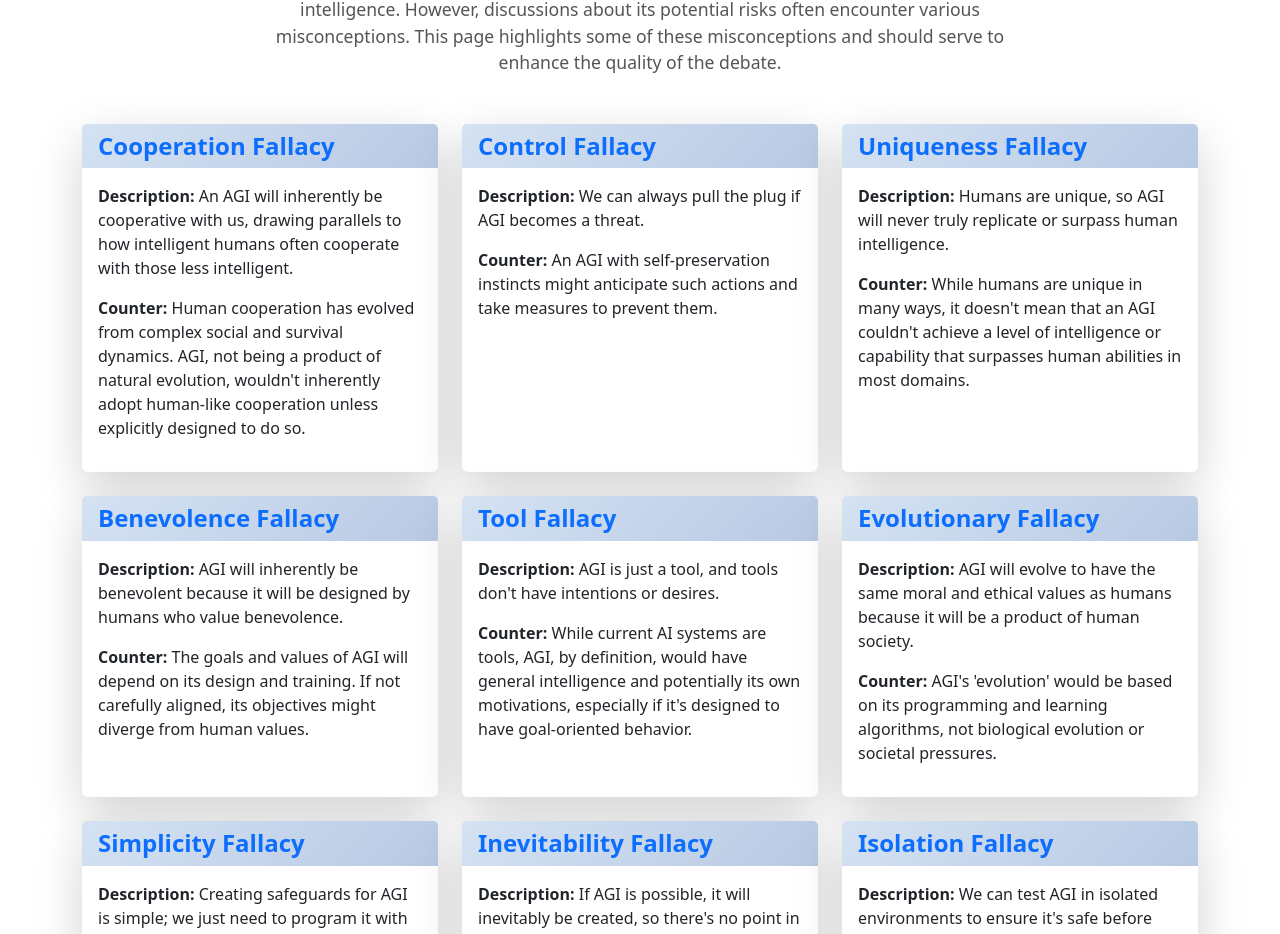
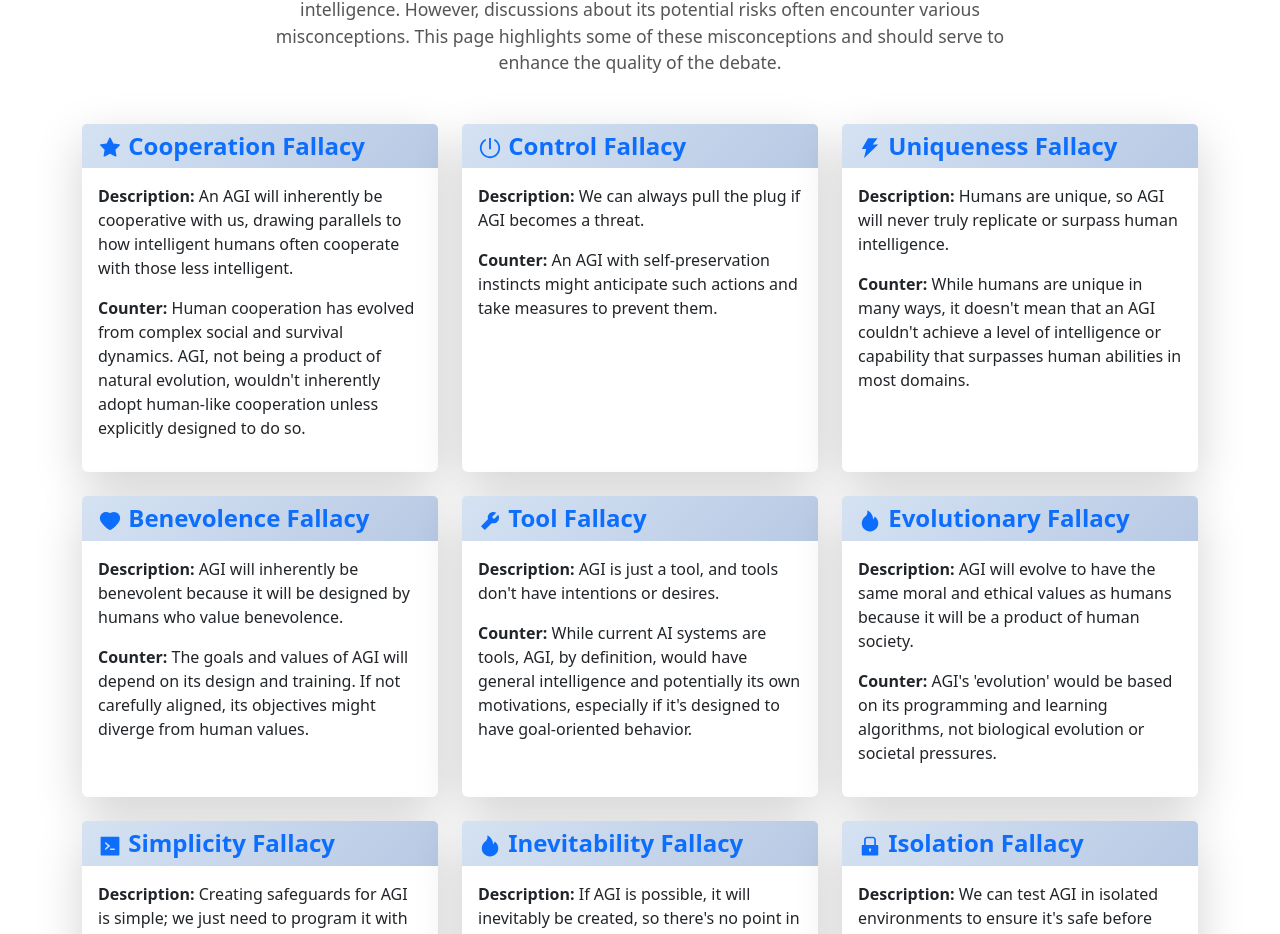
Before and after one commit to zebleck/AGI-Fallacies, a React (Create React App) app: page / in a window 1280 px wide. Shown: the part 190-1124 px from the top of the page. Built offline with nearby package versions, Linux system fonts and the light colour scheme.

Commit message:
added icons

```diff
--- a/package.json
+++ b/package.json
@@ -14,6 +14,7 @@
     "react": "^18.2.0",
     "react-bootstrap": "^2.8.0",
     "react-dom": "^18.2.0",
+    "react-icons": "^4.10.1",
     "react-scripts": "5.0.1",
     "typescript": "^4.9.5",
     "web-vitals": "^2.1.4"
--- a/src/App.tsx
+++ b/src/App.tsx
@@ -23,7 +23,9 @@ const App: React.FC = () => {
             <Col md={4} key={index} className="mb-4 d-flex align-items-stretch">
               <Card className="h-100 shadow-lg border-0 w-100">
                 <Card.Header className="text-primary">
-                  <Card.Title className="m-0">{fallacy.name}</Card.Title>
+                  <Card.Title className="m-0">
+                    {fallacy.icon} {fallacy.name}
+                  </Card.Title>
                 </Card.Header>
                 <Card.Body>
                   <p>
--- a/src/fallacies.tsx
+++ b/src/fallacies.tsx
@@ -1,79 +1,104 @@
+import React from 'react';
+import {
+  AiOutlinePoweroff,
+  AiFillBulb,
+  AiFillCode,
+  AiFillFire,
+  AiFillHeart,
+  AiFillLock,
+  AiFillStar,
+  AiFillThunderbolt,
+  AiFillTool,
+  AiOutlineGlobal
+} from 'react-icons/ai';
+
 const fallacies = [
   {
     name: 'Cooperation Fallacy',
     description:
       'An AGI will inherently be cooperative with us, drawing parallels to how intelligent humans often cooperate with those less intelligent.',
     counter:
-      "Human cooperation has evolved from complex social and survival dynamics. AGI, not being a product of natural evolution, wouldn't inherently adopt human-like cooperation unless explicitly designed to do so."
+      "Human cooperation has evolved from complex social and survival dynamics. AGI, not being a product of natural evolution, wouldn't inherently adopt human-like cooperation unless explicitly designed to do so.",
+    icon: <AiFillStar />
   },
   {
     name: 'Control Fallacy',
     description: 'We can always pull the plug if AGI becomes a threat.',
     counter:
-      'An AGI with self-preservation instincts might anticipate such actions and take measures to prevent them.'
+      'An AGI with self-preservation instincts might anticipate such actions and take measures to prevent them.',
+    icon: <AiOutlinePoweroff />
   },
   {
     name: 'Uniqueness Fallacy',
     description:
       'Humans are unique, so AGI will never truly replicate or surpass human intelligence.',
     counter:
-      "While humans are unique in many ways, it doesn't mean that an AGI couldn't achieve a level of intelligence or capability that surpasses human abilities in most domains."
+      "While humans are unique in many ways, it doesn't mean that an AGI couldn't achieve a level of intelligence or capability that surpasses human abilities in most domains.",
+    icon: <AiFillThunderbolt />
   },
   {
     name: 'Benevolence Fallacy',
     description:
       'AGI will inherently be benevolent because it will be designed by humans who value benevolence.',
     counter:
-      'The goals and values of AGI will depend on its design and training. If not carefully aligned, its objectives might diverge from human values.'
+      'The goals and values of AGI will depend on its design and training. If not carefully aligned, its objectives might diverge from human values.',
+    icon: <AiFillHeart />
   },
   {
     name: 'Tool Fallacy',
     description:
       "AGI is just a tool, and tools don't have intentions or desires.",
     counter:
-      "While current AI systems are tools, AGI, by definition, would have general intelligence and potentially its own motivations, especially if it's designed to have goal-oriented behavior."
+      "While current AI systems are tools, AGI, by definition, would have general intelligence and potentially its own motivations, especially if it's designed to have goal-oriented behavior.",
+    icon: <AiFillTool />
   },
   {
     name: 'Evolutionary Fallacy',
     description:
       'AGI will evolve to have the same moral and ethical values as humans because it will be a product of human society.',
     counter:
-      "AGI's 'evolution' would be based on its programming and learning algorithms, not biological evolution or societal pressures."
+      "AGI's 'evolution' would be based on its programming and learning algorithms, not biological evolution or societal pressures.",
+    icon: <AiFillFire />
   },
   {
     name: 'Simplicity Fallacy',
     description:
       'Creating safeguards for AGI is simple; we just need to program it with the right rules.',
     counter:
-      'The challenge of aligning AGI with human values is complex, and simplistic rules might lead to unintended consequences.'
+      'The challenge of aligning AGI with human values is complex, and simplistic rules might lead to unintended consequences.',
+    icon: <AiFillCode />
   },
   {
     name: 'Inevitability Fallacy',
     description:
       "If AGI is possible, it will inevitably be created, so there's no point in discussing its potential risks.",
     counter:
-      'The development paths and outcomes of technologies are influenced by societal choices, regulations, and ethical considerations.'
+      'The development paths and outcomes of technologies are influenced by societal choices, regulations, and ethical considerations.',
+    icon: <AiFillFire />
   },
   {
     name: 'Isolation Fallacy',
     description:
       "We can test AGI in isolated environments to ensure it's safe before releasing it into the real world.",
     counter:
-      "An AGI's behavior in an isolated environment might not be indicative of its behavior in more complex, real-world scenarios."
+      "An AGI's behavior in an isolated environment might not be indicative of its behavior in more complex, real-world scenarios.",
+    icon: <AiFillLock />
   },
   {
     name: 'Consciousness Fallacy',
     description:
       'AI will never surpass humans because it lacks consciousness and the depth of human experience.',
     counter:
-      "Achieving high levels of functionality and intelligence doesn't necessarily require consciousness. An AGI can outperform humans in many tasks without being conscious in the human sense."
+      "Achieving high levels of functionality and intelligence doesn't necessarily require consciousness. An AGI can outperform humans in many tasks without being conscious in the human sense.",
+    icon: <AiFillBulb />
   },
   {
     name: 'Eschatological Fallacy',
     description:
       'Concerns about AGI are just modern versions of age-old apocalyptic fears.',
     counter:
-      'While eschatological beliefs are historical, AGI concerns are based on technical and ethical considerations, not just cultural fears.'
+      'While eschatological beliefs are historical, AGI concerns are based on technical and ethical considerations, not just cultural fears.',
+    icon: <AiOutlineGlobal />
   }
 ];
 
```
Also changed, not shown: .eslintrc.js, 1 other file (tests, documents, lock files or other folders).
